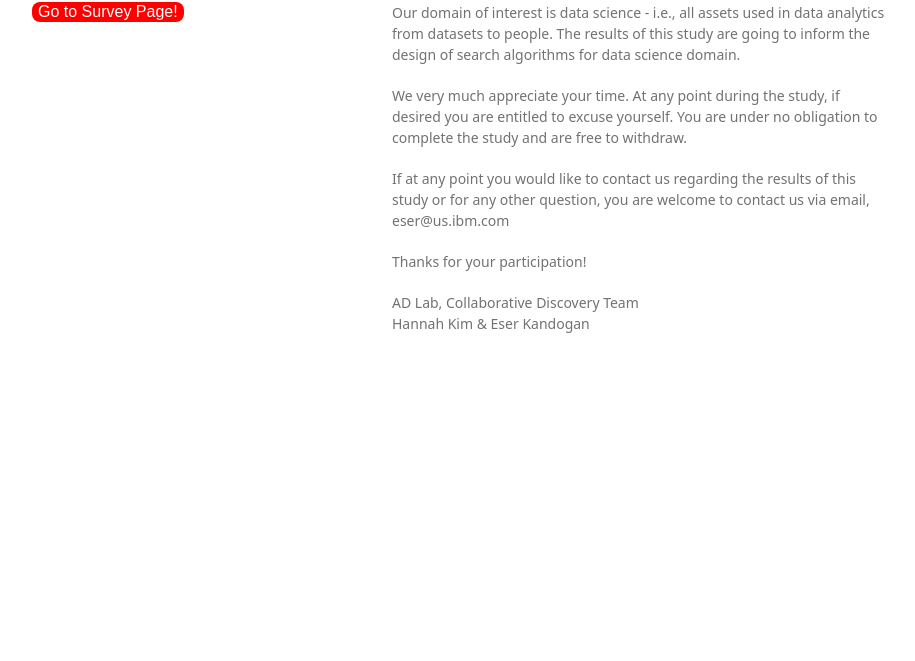
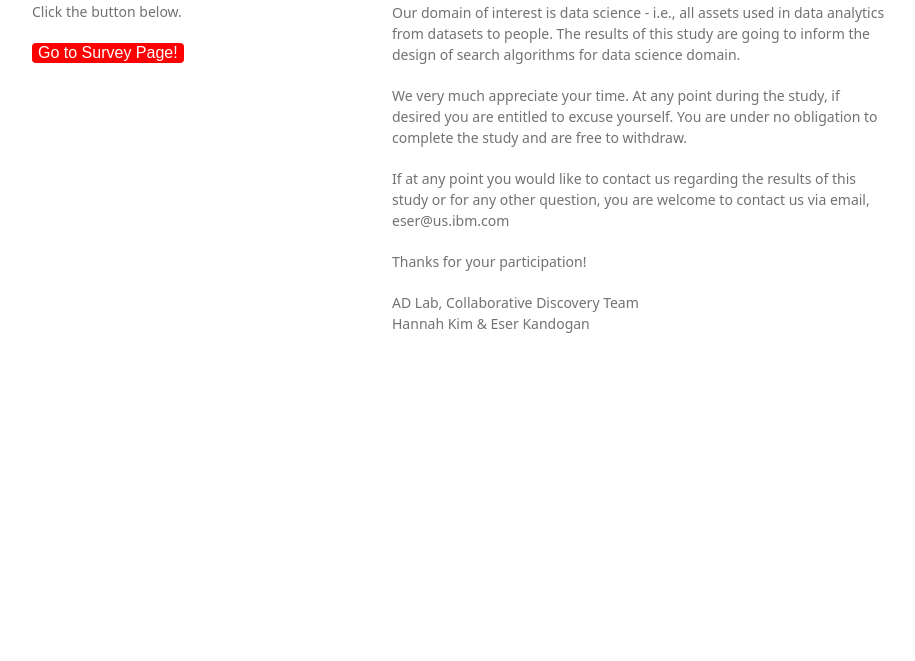
Before and after one commit to hannah-kim/search, a plain HTML site: page index.html in a window 1280 px wide. Shown: the part 139-800 px from the top of the page, without its empty margins (178-1093 px from the left). Drawn offline with Linux system fonts and the light colour scheme; a web font is replaced by a local one.

Commit message:
Update index.html

```diff
--- a/index.html
+++ b/index.html
@@ -16,9 +16,9 @@
     <div class="wrapper">
       <header>
         <h1>Search in Data Science</h1>
-
+        <p>Click the button below.</p>
         <form>
-          <input type="button" value="Go to Survey Page!" onClick="randomlinks()" style="border-radius: 8px;font-size: 16px;border: none;color: white;background-color:red;height:50">
+          <input type="button" value="Go to Survey Page!" onClick="randomlinks()" style="border-radius: 4px;font-size: 16px;border: none;color: white;background-color:red;height:50">
         </form>
 
         <!--<p class="view"><a href="https://github.com/hannah-kim/search">View the Project on GitHub <small>hannah-kim/search</small></a></p>-->
```
